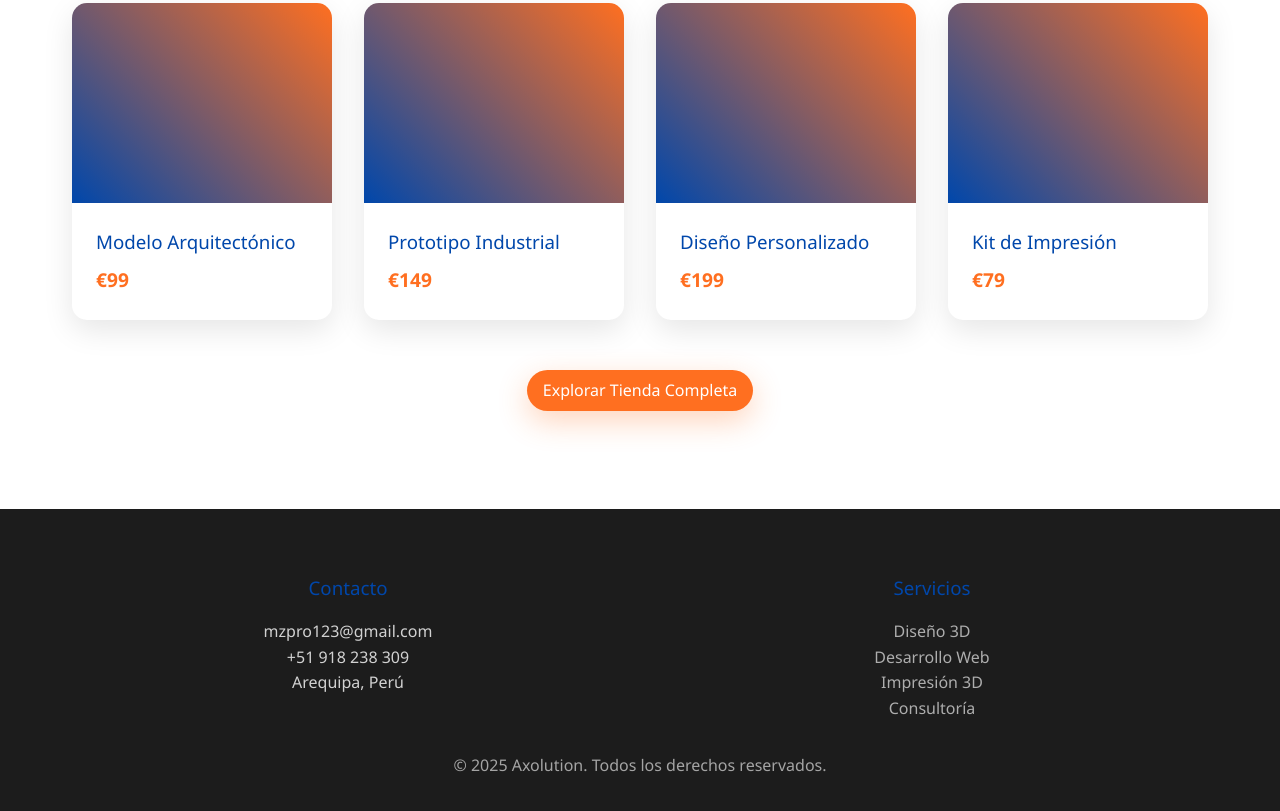
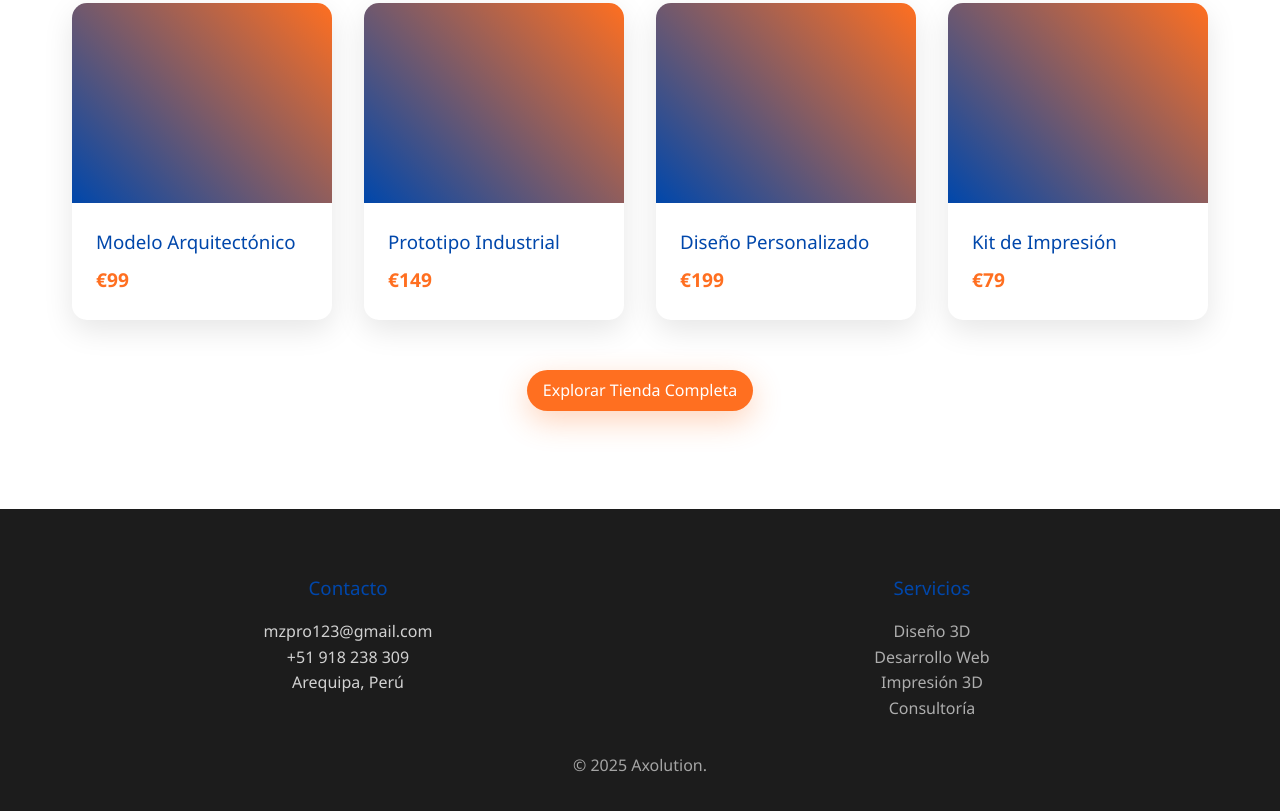
Before and after one commit to felixgarme/Axolution, a plain HTML site: page index.html in a window 1280 px wide. Shown: the part 2941-3752 px from the top of the page. Drawn offline with Linux system fonts and the light colour scheme.

```diff
--- a/index.html
+++ b/index.html
@@ -171,7 +171,7 @@
             -->
 
 
-            <p style="margin-top: 2rem; opacity: 0.6;">© 2025 Axolution. Todos los derechos reservados.</p>
+            <p style="margin-top: 2rem; opacity: 0.6;">© 2025 Axolution.</p>
         </div>
     </footer>
 
```
